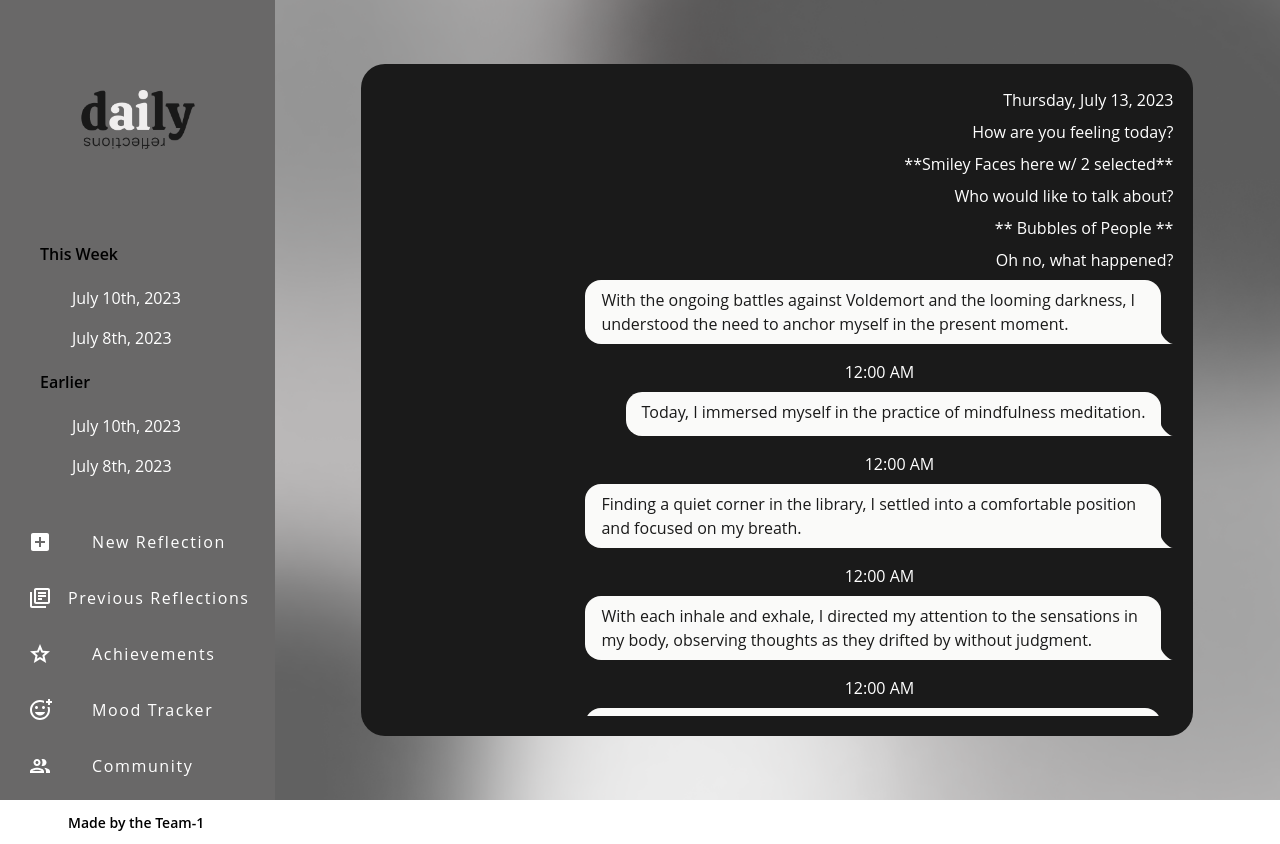
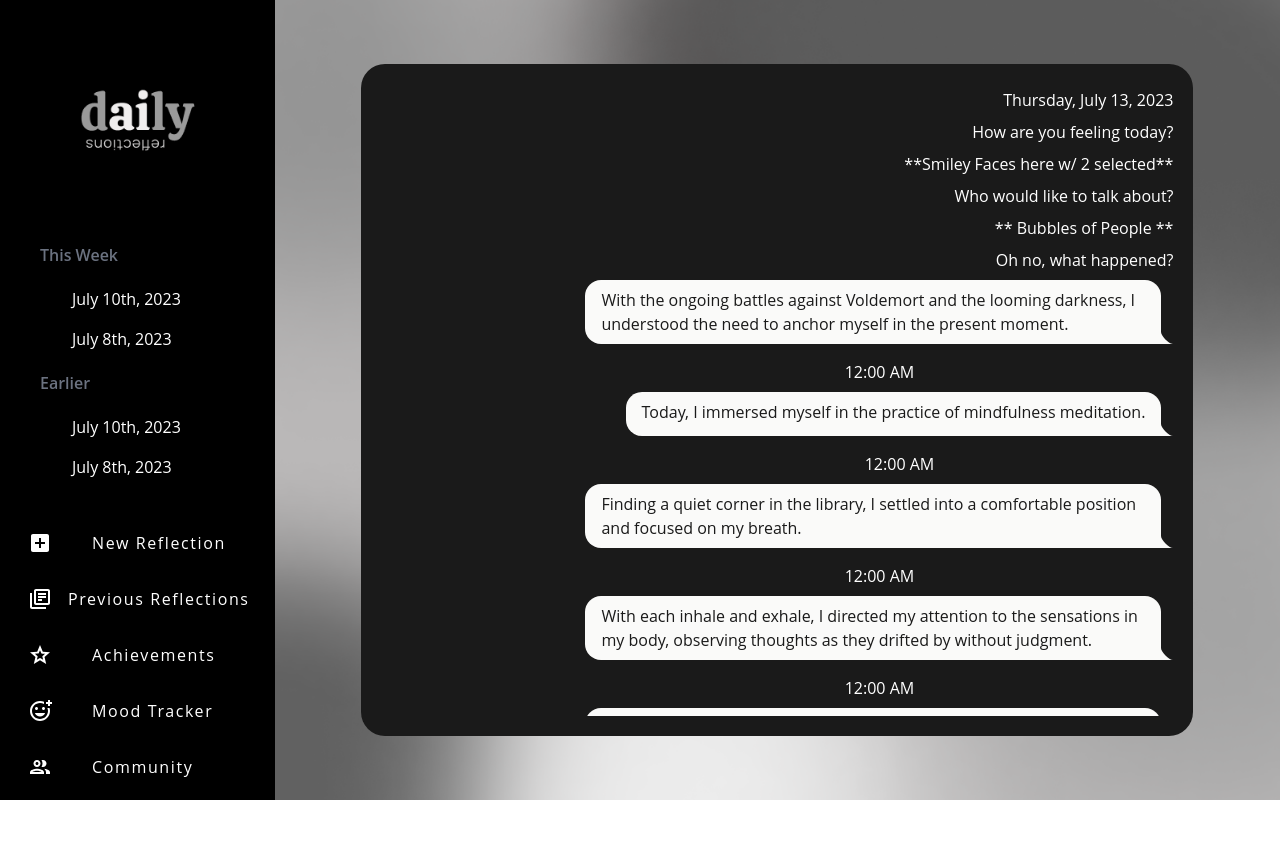
Before and after one commit to TheForeverOptimist/thera-ai, a React (Create React App) app: page /Pre in a window 1280 px wide. Both pictures are taken after a click on the element 46 px from the left and 400 px from the top of the page. Built offline with nearby package versions, Linux system fonts and the light colour scheme; no server answers.

Commit message:
updated sidebar ui themes

```diff
--- a/src/components/sidebar.jsx
+++ b/src/components/sidebar.jsx
@@ -4,7 +4,7 @@ import GradeOutlinedIcon from "@mui/icons-material/GradeOutlined";
 import LibraryBooksOutlinedIcon from "@mui/icons-material/LibraryBooksOutlined";
 import AddReactionOutlinedIcon from "@mui/icons-material/AddReactionOutlined";
 import PeopleOutlineOutlinedIcon from "@mui/icons-material/PeopleOutlineOutlined";
-import logo from "../images/daily_logo.png";
+import logo from "../images/logo_dm.png";
 import "./sidebar.css";
 import { format } from 'date-fns';
 import axios from "axios";
@@ -62,11 +62,14 @@ function Sidebar() {
     <>
       {toggleSide ? (
         <>
-          <section onClick={showSide} className="side-bar bg-[#696868] max-h-screen w-[350px] flex flex-col justify-between">
+          <section
+            onClick={showSide}
+            className="side-bar bg-[#000000] max-h-screen w-[350px] flex flex-col justify-between"
+          >
             <div className="m-14 p-6 flex items-center justify-center">
               <img src={logo} alt="logo" />
             </div>
-            <div className="text-black font-semibold mx-10 my-2">This Week</div>
+            <div className="text-gray-500 font-semibold mx-10 my-2">This Week</div>
             <ul>
               <li className="cursor-pointer px-2 py-1 mx-16 my-2">
                 July 10th, 2023
@@ -75,7 +78,7 @@ function Sidebar() {
                 July 8th, 2023
               </li>
             </ul>
-            <div className="text-black font-semibold mx-10 my-2">Earlier</div>
+            <div className="text-gray-500 font-semibold mx-10 my-2">Earlier</div>
             <ul>
               <li className="cursor-pointer px-2 py-1 mx-16 my-2">
                 July 10th, 2023
@@ -120,14 +123,19 @@ function Sidebar() {
             </div>
 
             <nav className="mt-auto">
-              <p className="text-black font-semibold text-sm mx-12">Made by the Team-1</p>
+              <p className="text-white font-semibold text-sm mx-12">
+                Made by the Team-1
+              </p>
             </nav>
           </section>
         </>
       ) : (
         <>
           {" "}
-          <section onClick={showSide} className="side-bar bg-[#000000] max-h-screen w-[100px] flex flex-col justify-between">
+          <section
+            onClick={showSide}
+            className="side-bar bg-[#000000] max-h-screen w-[100px] flex flex-col justify-between"
+          >
             <div className="flex items-center justify-center">
               <img src={logo} alt="logo" className="w-[80%]" />
             </div>
```
Also changed, not shown: src/images/logo_dm.png (added).
